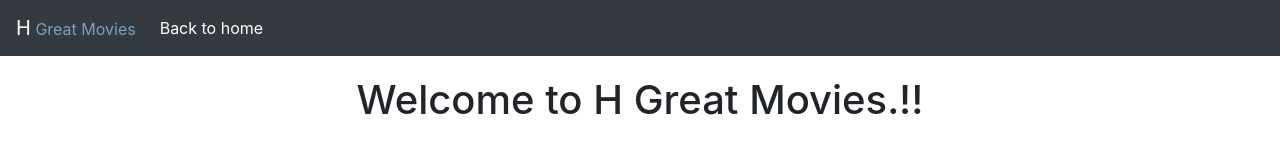
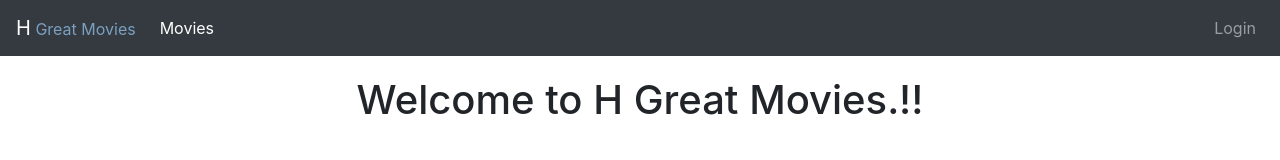
Before and after one commit to hgomez01/h-great-movies, an Angular app in the folder great-movies-client/: page / in a window 1280 px wide. Shown: the top 160 px of the page. Built offline with nearby package versions, Linux system fonts and the light colour scheme.

Commit message:
Changes on navbar
- Changing names
- Added new button for login

```diff
--- a/great-movies-client/src/app/navbar/navbar.component.html
+++ b/great-movies-client/src/app/navbar/navbar.component.html
@@ -2,7 +2,10 @@
   <a class="navbar-brand" routerLink="">H<small class="sub-nav-title"> Great Movies</small></a>
   <div class="collapse navbar-collapse" id="navbarNavAltMarkup">
     <div class="navbar-nav">
-      <a class="nav-item nav-link active" routerLink="/">Back to home <span class="sr-only">(current)</span></a>
+      <a class="nav-item nav-link active" routerLink="/">Movies<span class="sr-only">(current)</span></a>
+    </div>
+    <div class="navbar-nav ml-auto">
+        <a class="nav-link nav-item" routerLink="/login" aria-haspopup="true" aria-expanded="false">Login</a>
     </div>
   </div>
 </nav>
```
